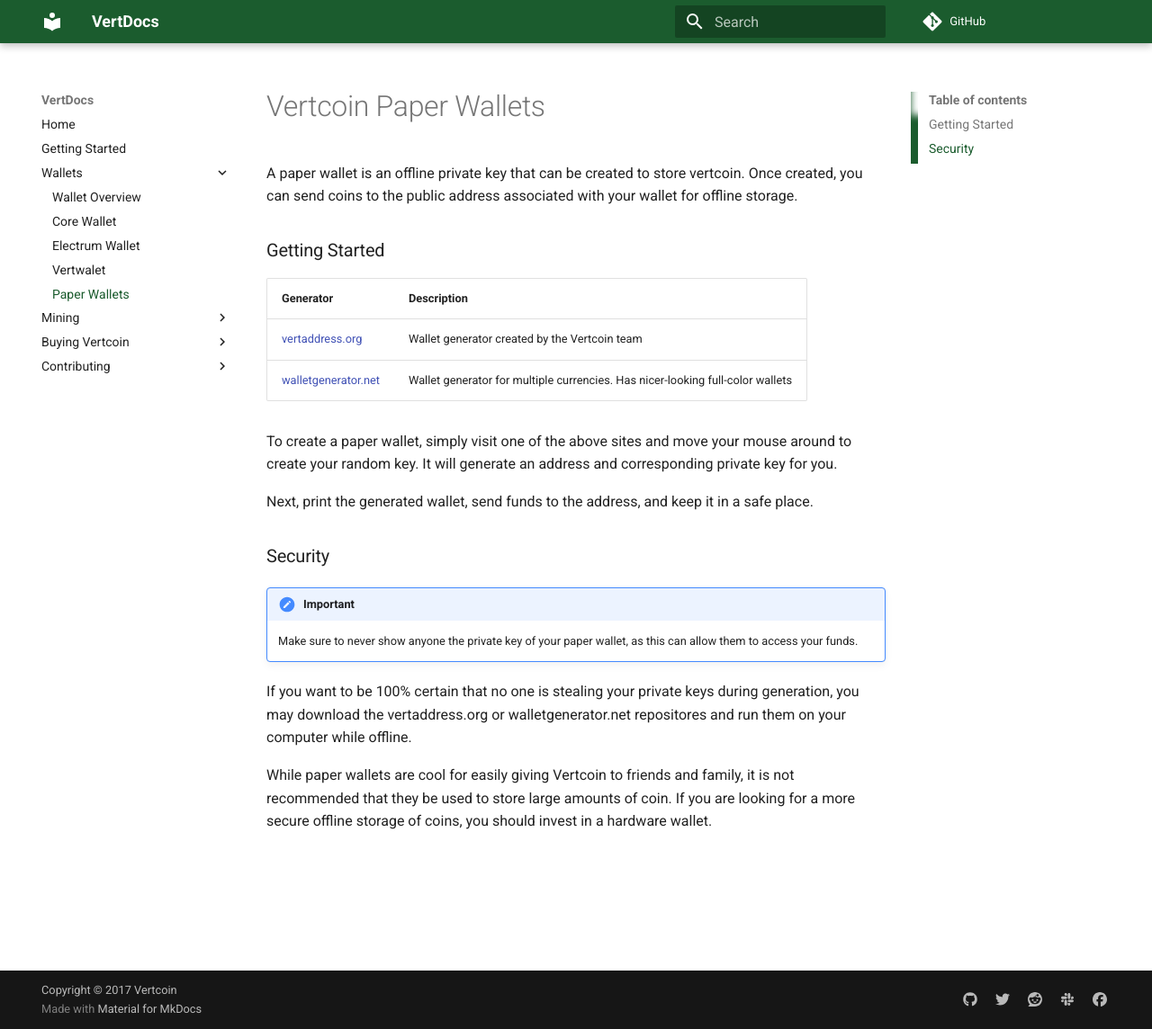
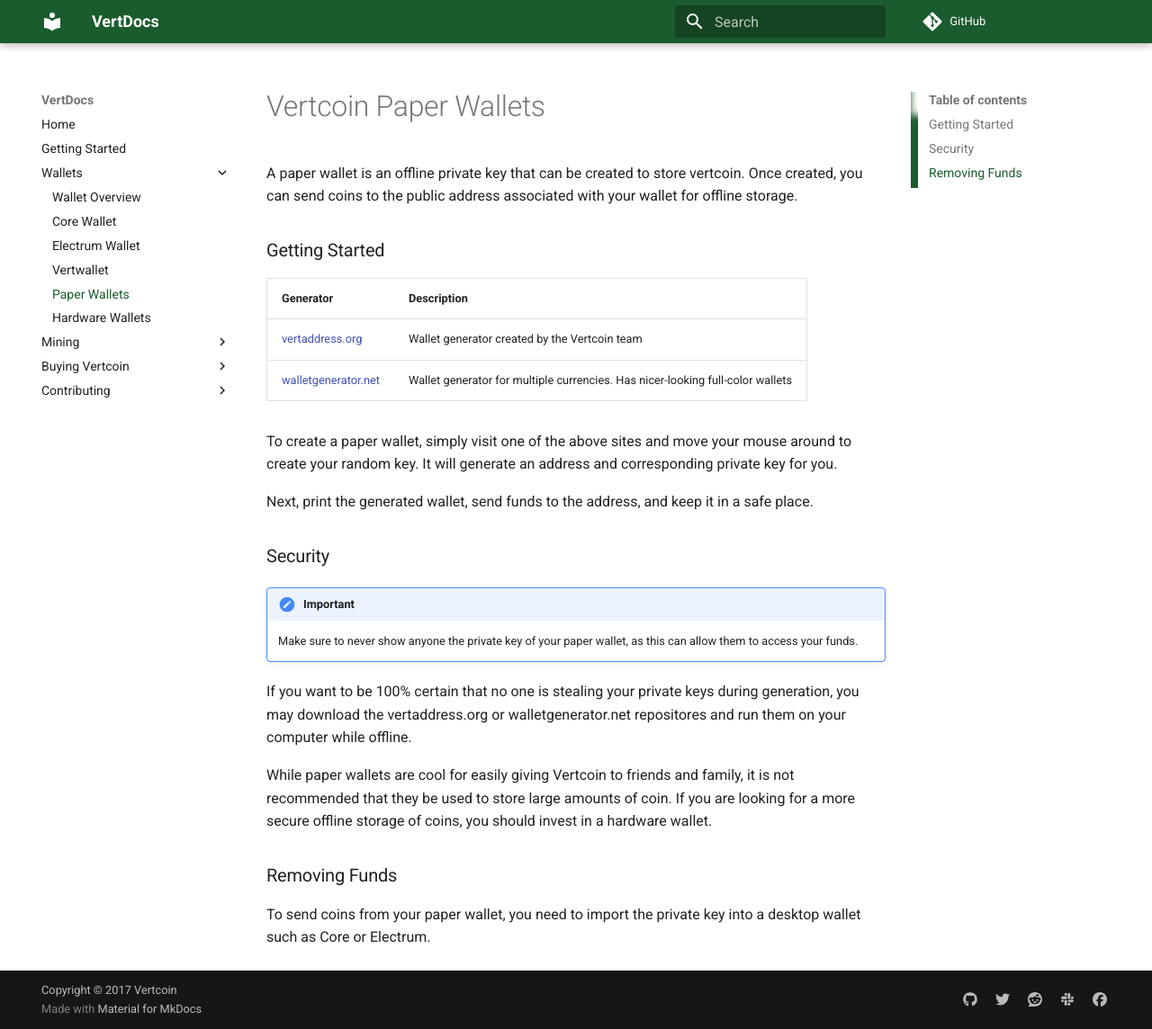
Before and after one commit to vertcoin-project/VertDocs, an MkDocs documentation site: the page built from docs/Wallets/Paper-Wallets.md, in a window 1280 px wide and 1144 px high. Shown: the whole window at 90% size. Built offline with MkDocs 1.6.1 and Material for MkDocs 9.7.7, drawn with Linux system fonts in a browser that asks for light colours; comment, search, counter and statistics services are not loaded; old or Windows-style settings are respelled for this version of MkDocs.

Commit message:
add placeholder for Hardware Wallets, Add types of wallets to Wallet Overview page

```diff
--- a/docs/Wallets/Paper-Wallets.md
+++ b/docs/Wallets/Paper-Wallets.md
@@ -21,3 +21,7 @@
 If you want to be 100% certain that no one is stealing your private keys during generation, you may download the vertaddress.org or walletgenerator.net repositores and run them on your computer while offline.
 
 While paper wallets are cool for easily giving Vertcoin to friends and family, it is not recommended that they be used to store large amounts of coin. If you are looking for a more secure offline storage of coins, you should invest in a hardware wallet.
+
+### Removing Funds
+
+To send coins from your paper wallet, you need to import the private key into a desktop wallet such as Core or Electrum.
--- a/mkdocs.yml
+++ b/mkdocs.yml
@@ -15,8 +15,9 @@
         - Wallet Overview: Wallets/Wallet-Overview.md
         - Core Wallet: Wallets/Core-Wallet.md
         - Electrum Wallet: Wallets/Electrum.md
-        - Vertwalet: Wallets/Vertwallet.md
+        - Vertwallet: Wallets/Vertwallet.md
         - Paper Wallets: Wallets/Paper-Wallets.md
+        - Hardware Wallets: Wallets/Hardware-Wallets.md
     - Mining:
         - Getting Started with Mining: Mining/Getting-Started-With-Mining.md
         - P2pool Overview: Mining/P2pool-overview.md
```
Also changed, not shown: docs/Wallets/Wallet-Overview.md (+11 -0 lines), docs/Wallets/Hardware-Wallets.md (added).
